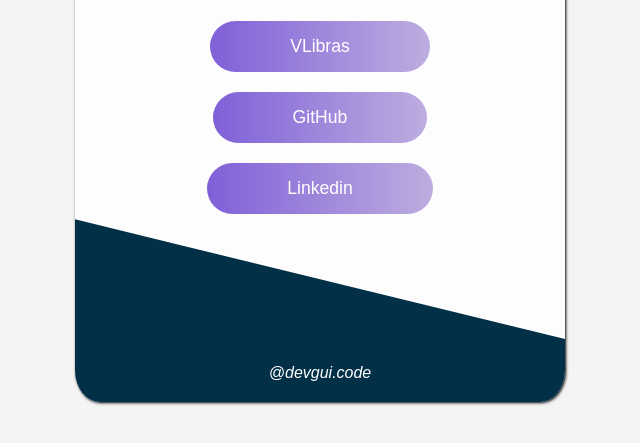
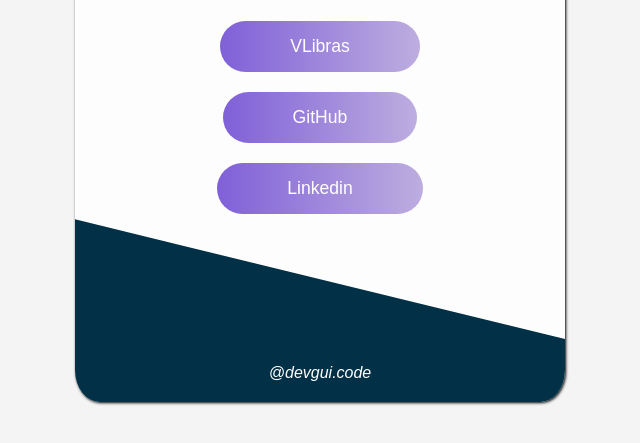
Before and after one commit to Guilherme-Andriel/BioDoInstagram, a plain HTML site: page index.html in a window 1280 px wide. Shown: the part 313-756 px from the top of the page, without its empty margins (320-960 px from the left). Drawn offline with Linux system fonts and the light colour scheme.

Commit message:
ajuste dos botões

```diff
--- a/css/style.css
+++ b/css/style.css
@@ -65,8 +65,8 @@ section .conteudo button{
   z-index: 2;
   margin-top: 10px;
   padding: 10px;
-  padding-left: 80px;
-  padding-right: 80px;
+  padding-left: 70px;
+  padding-right: 70px;
   border-radius: 40px;
   border: none;
   background-image: linear-gradient(to right, #8060D8, #bdaddf);
@@ -176,8 +176,8 @@ main.container, footer.divisao, img.pg{
      section .conteudo button{
       padding: 15px;
       margin-top: 20px;
-      padding-left: 80px;
-      padding-right: 80px;
+      padding-left: 70px;
+      padding-right: 70px;
      }
 
 
@@ -207,8 +207,8 @@ main.container, footer.divisao, img.pg{
        section .conteudo button{
         padding: 15px;
         margin-top: 20px;
-        padding-left: 80px;
-        padding-right: 80px;
+        padding-left: 70px;
+        padding-right: 70px;
        }
 
       }
```
